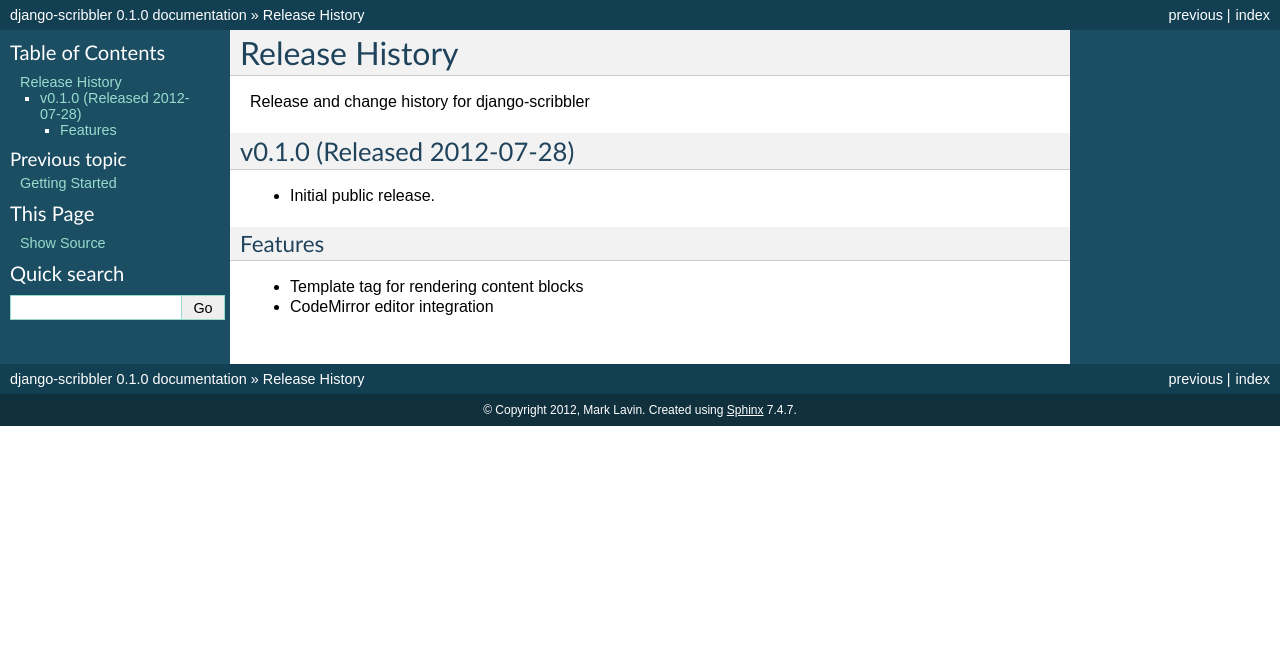
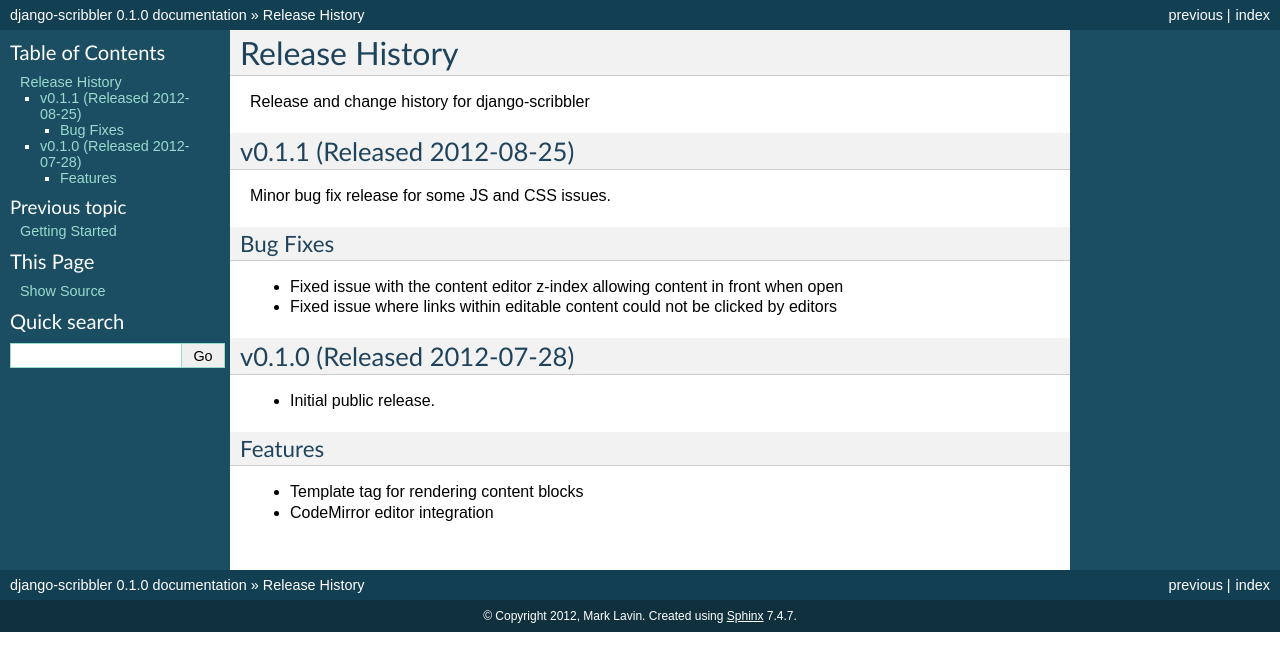
Before and after one commit to caktus/django-scribbler, a Sphinx documentation site: the page built from docs/releases.rst, in a window 1280 px wide. Shown: the top 671 px of the page. Built offline with Sphinx 7.4.7, drawn with Linux system fonts in a browser that asks for light colours.

Commit message:
Release info for bug fix release. Removing copy/paste error from the docs.

```diff
--- a/docs/quick-start.rst
+++ b/docs/quick-start.rst
@@ -65,7 +65,7 @@
 
     python manage.py syncdb
 
-django-all-access uses `South <http://south.aeracode.org/>`_ to handle database migrations.
+django-scribbler uses `South <http://south.aeracode.org/>`_ to handle database migrations.
 If you are also using South then you should run ``migrate`` instead::
 
     python manage.py migrate scribbler
--- a/docs/releases.rst
+++ b/docs/releases.rst
@@ -2,6 +2,18 @@
 ====================================
 
 Release and change history for django-scribbler
+
+
+v0.1.1 (Released 2012-08-25)
+------------------------------------
+
+Minor bug fix release for some JS and CSS issues.
+
+Bug Fixes
+_________________
+
+- Fixed issue with the content editor z-index allowing content in front when open
+- Fixed issue where links within editable content could not be clicked by editors
 
 
 v0.1.0 (Released 2012-07-28)
```
